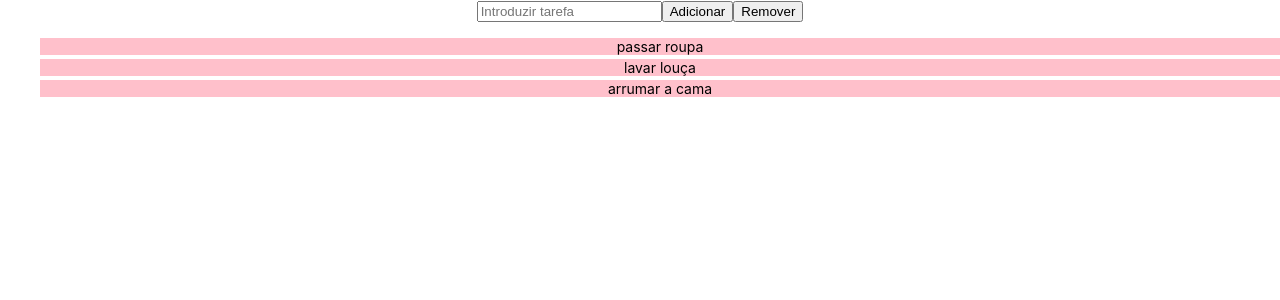
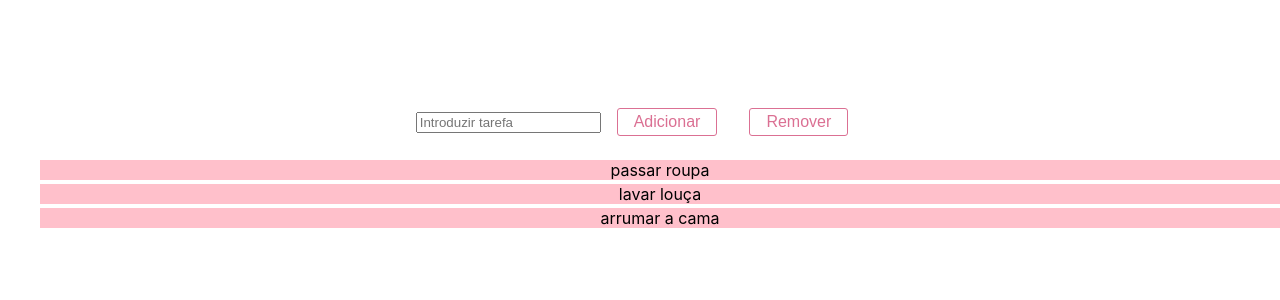
Before and after one commit to raqueldebiase/todo-list, a React (Create React App) app in the folder todo-list/: page / in a window 1280 px wide. Shown: the top 300 px of the page. Built offline with nearby package versions, Linux system fonts and the light colour scheme.

Commit message:
Add: config styled.components

```diff
--- a/todo-list/package.json
+++ b/todo-list/package.json
@@ -10,6 +10,7 @@
     "react-dom": "^18.2.0",
     "react-scripts": "5.0.1",
     "sass": "^1.55.0",
+    "styled-components": "^5.3.6",
     "web-vitals": "^2.1.4"
   },
   "scripts": {
--- a/todo-list/src/App.js
+++ b/todo-list/src/App.js
@@ -5,6 +5,7 @@ import FormularioTarefa from './FormulatioTarefa';
 
 
 function App(){
+  const [novaTarefa, setNovaTarefa] = useState('teste 2')
   const [tarefas, setTarefas] = useState (['passar roupa', 'lavar louça', 'arrumar a cama'])
 
   function removerTarefa(){
@@ -17,7 +18,8 @@ function App(){
   return(
     <div className='App'>
     <FormularioTarefa
-      onTarefaAdicionada={() => setTarefas([...tarefas, 'teste'])}
+      onNovaTarefa={(e) => setNovaTarefa(e.target.value)}
+      onTarefaAdicionada={() => setTarefas([...tarefas, novaTarefa])}
       onTarefaRemovida={() => removerTarefa()}></FormularioTarefa>
       <ul>
         {
--- a/todo-list/src/App.scss
+++ b/todo-list/src/App.scss
@@ -1,12 +1,14 @@
 .App {
   text-align: center;
+  margin: 100px 0 0 0;
   ul{
-
     list-style: none;
+    text-align: center;
     li{
       background-color: pink;
-      font-size: 14px;
+      font-size: 16px;
       margin-top: 4px;
+      color: black;
     }
   }
 }
--- a/todo-list/src/Botao.js
+++ b/todo-list/src/Botao.js
@@ -1,11 +1,13 @@
+import {Button} from './styles';
+
 function Botao ({estilo, titulo, onClickHandler}){
 
     return (
-        <button
-            style={estilo}
+        <Button
+
             onClick={onClickHandler}>
             {titulo}
-        </button>
+        </Button>
     );
 }
 
--- a/todo-list/src/FormulatioTarefa.js
+++ b/todo-list/src/FormulatioTarefa.js
@@ -1,9 +1,14 @@
 import Botao from "./Botao"
 
-function FormularioTarefa ({onTarefaAdicionada, onTarefaRemovida}) {
+function FormularioTarefa ({onTarefaAdicionada, onTarefaRemovida, onNovaTarefa }) {
+
+    function hello(e){
+        return console.log(e.target.value);
+    }
+
     return(
         <div>
-            <input type='text' placeholder="Introduzir tarefa"></input>
+            <input type='text' placeholder="Introduzir tarefa" onChange={onNovaTarefa}></input>
             <Botao titulo='Adicionar' onClickHandler={onTarefaAdicionada}></Botao>
             <Botao titulo='Remover' onClickHandler={onTarefaRemovida}></Botao>
         </div>
--- /dev/null
+++ b/todo-list/src/styles.js
@@ -0,0 +1,13 @@
+import styled from 'styled-components';
+
+
+export const Button = styled.button `
+    background-color: transparent;
+    border-radius: 3px;
+    border: 1px solid palevioletred;
+    color: palevioletred;
+    margin: 8px 16px;
+    padding: 4px 16px;
+    font-size: 16px;
+
+`
```
Also changed, not shown: 1 other file (tests, documents, lock files or other folders).
